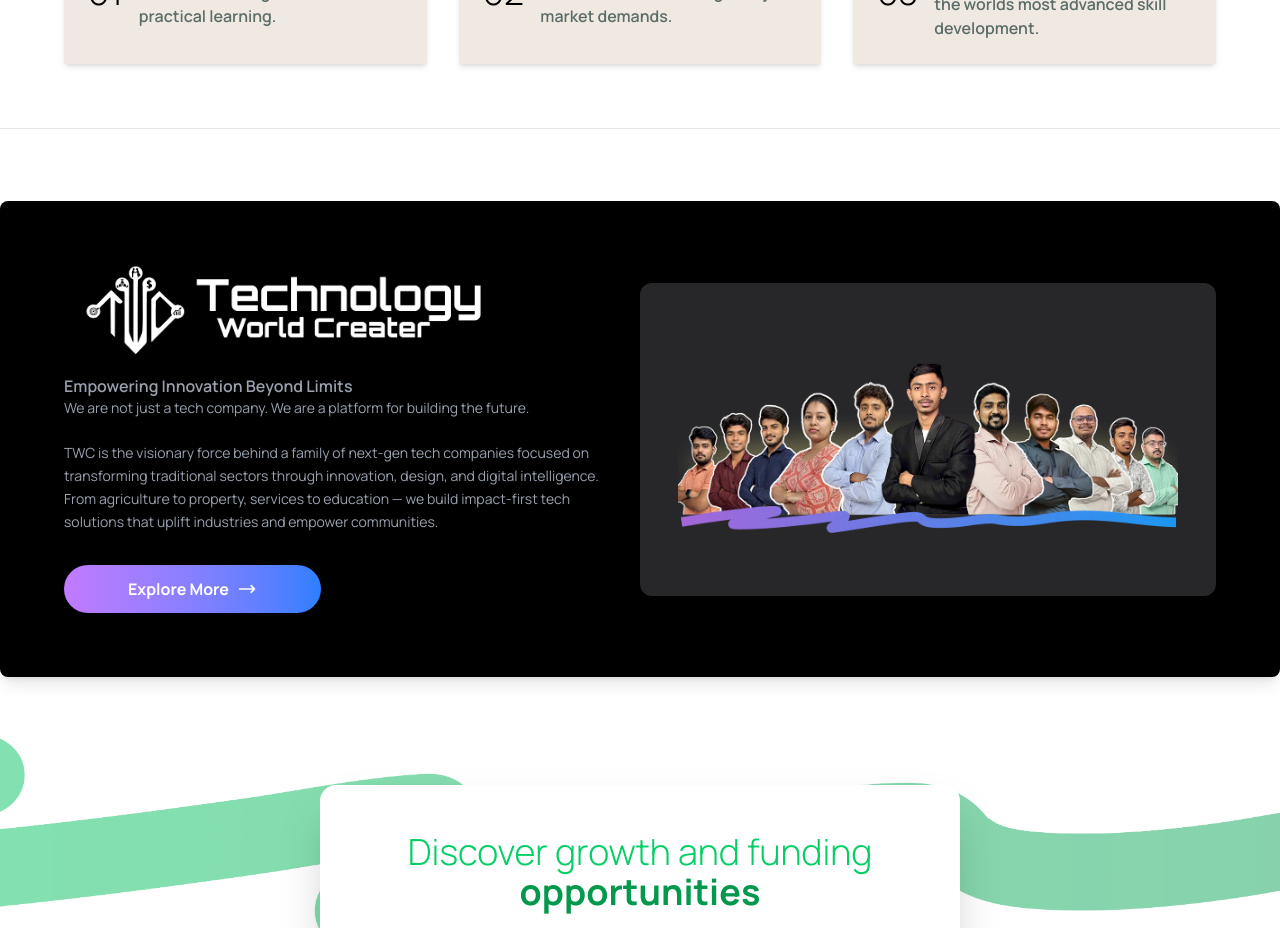
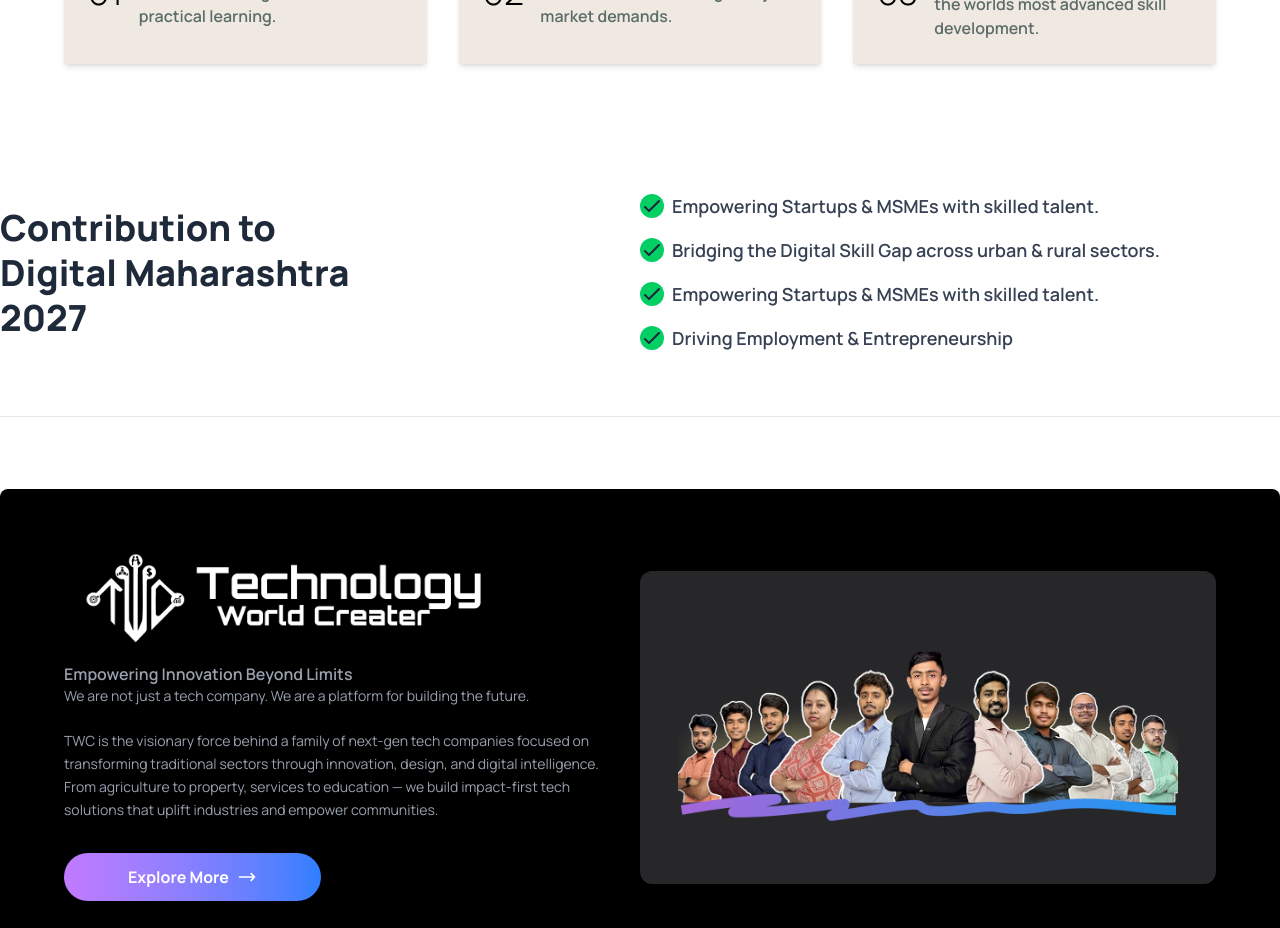
Before and after one commit to Technology-World-Creater/digital-mh-2027, a Next.js app: page /TechnologySkillCreater in a window 1280 px wide. Shown: the part 900-1828 px from the top of the page. Built offline with nearby package versions, Linux system fonts and the light colour scheme.

Commit message:
feat(TechnologySkillCreater): add contribution to digital maharashtra section
Add new component to showcase contributions to Digital Maharashtra 2027 initiative, including key objectives and benefits

```diff
--- /dev/null
+++ b/src/app/TechnologySkillCreater/components/ContributionToDigitalMaharashtra.tsx
@@ -0,0 +1,91 @@
+import React from "react";
+
+const ContributionToDigitalMaharashtra = () => {
+  return (
+    <section className="bg-white py-16">
+      <div className="max-w-7xl mx-auto px-4 sm:px-6 lg:px-0 flex flex-col md:flex-row items-center justify-center">
+        <div className="md:w-1/2 text-left mb-8 md:mb-0">
+          <h2 className="text-4xl font-extrabold text-gray-800 leading-tight">
+            Contribution to <br />
+            Digital Maharashtra <br />
+            2027
+          </h2>
+        </div>
+        <div className="md:w-1/2">
+          <ul className="space-y-4 text-lg font-semibold text-gray-700">
+            <li className="flex items-center">
+              <svg
+                className="w-6 h-6 text-gray-800 bg-[#03CF65] rounded-full mr-2"
+                fill="none"
+                stroke="currentColor"
+                viewBox="0 0 24 24"
+                xmlns="http://www.w3.org/2000/svg"
+              >
+                <path
+                  strokeLinecap="round"
+                  strokeLinejoin="round"
+                  strokeWidth="2"
+                  d="M5 13l4 4L19 7"
+                ></path>
+              </svg>
+              Empowering Startups & MSMEs with skilled talent.
+            </li>
+            <li className="flex items-center">
+              <svg
+                className="w-6 h-6 text-gray-800 bg-[#03CF65] rounded-full mr-2"
+                fill="none"
+                stroke="currentColor"
+                viewBox="0 0 24 24"
+                xmlns="http://www.w3.org/2000/svg"
+              >
+                <path
+                  strokeLinecap="round"
+                  strokeLinejoin="round"
+                  strokeWidth="2"
+                  d="M5 13l4 4L19 7"
+                ></path>
+              </svg>
+              Bridging the Digital Skill Gap across urban & rural sectors.
+            </li>
+            <li className="flex items-center">
+              <svg
+                className="w-6 h-6 text-gray-800 bg-[#03CF65] rounded-full mr-2"
+                fill="none"
+                stroke="currentColor"
+                viewBox="0 0 24 24"
+                xmlns="http://www.w3.org/2000/svg"
+              >
+                <path
+                  strokeLinecap="round"
+                  strokeLinejoin="round"
+                  strokeWidth="2"
+                  d="M5 13l4 4L19 7"
+                ></path>
+              </svg>
+              Empowering Startups & MSMEs with skilled talent.
+            </li>
+            <li className="flex items-center">
+              <svg
+                className="w-6 h-6 text-gray-800 bg-[#03CF65] rounded-full mr-2"
+                fill="none"
+                stroke="currentColor"
+                viewBox="0 0 24 24"
+                xmlns="http://www.w3.org/2000/svg"
+              >
+                <path
+                  strokeLinecap="round"
+                  strokeLinejoin="round"
+                  strokeWidth="2"
+                  d="M5 13l4 4L19 7"
+                ></path>
+              </svg>
+              Driving Employment & Entrepreneurship
+            </li>
+          </ul>
+        </div>
+      </div>
+    </section>
+  );
+};
+
+export default ContributionToDigitalMaharashtra;
--- a/src/app/TechnologySkillCreater/page.tsx
+++ b/src/app/TechnologySkillCreater/page.tsx
@@ -1,5 +1,6 @@
 import React from "react";
 import HeroSection from "@/components/common/HeroSection";
+import ContributionToDigitalMaharashtra from "./components/ContributionToDigitalMaharashtra";
 import OurVision from "@/components/common/OurVision";
 
 const page = () => {
@@ -27,6 +28,7 @@ const page = () => {
           "To collaborate with leading tech giants and institutions to build the worlds most advanced skill development."
         }
       />
+      <ContributionToDigitalMaharashtra />
     </>
   );
 };
```
